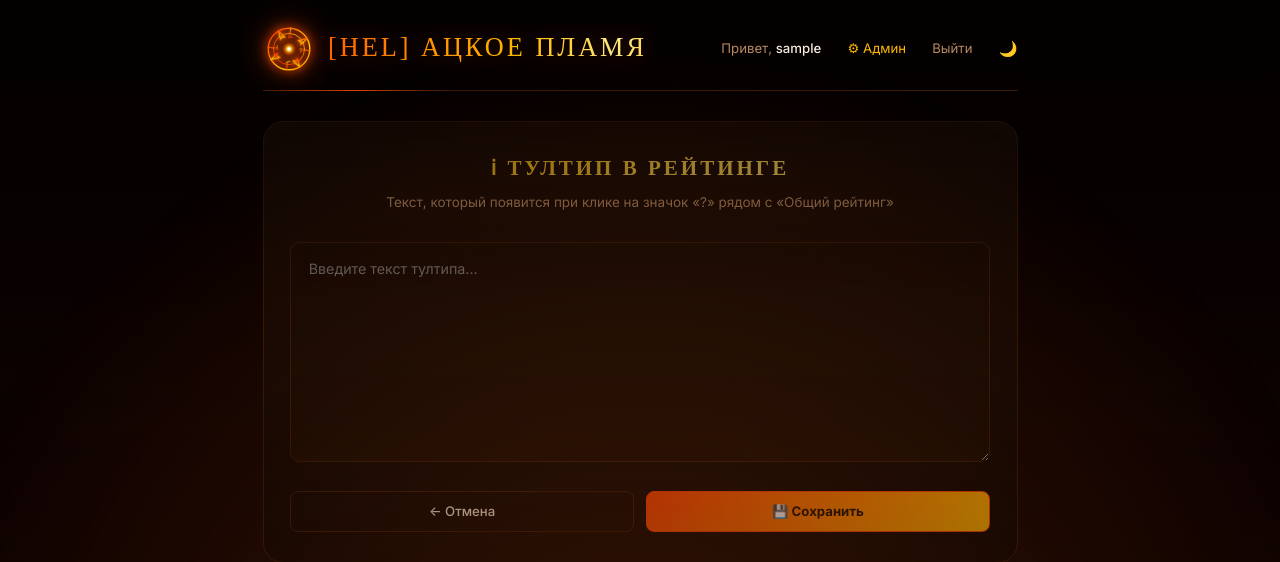
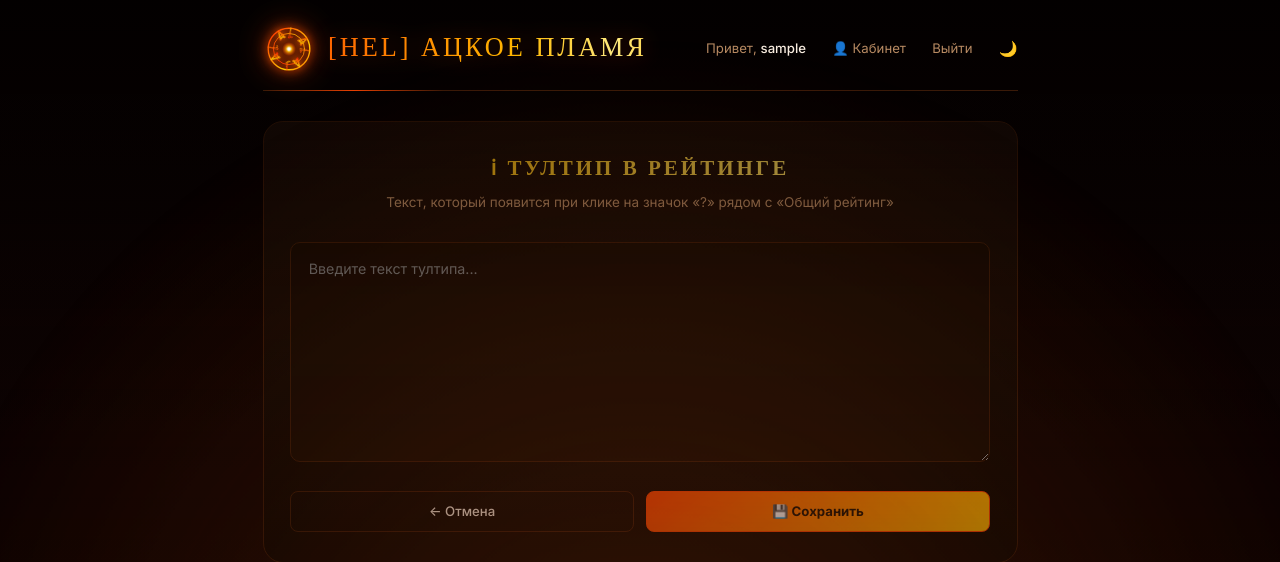
Before and after one commit to paradigmaafk-boop/e-hell, a Flask app: page /admin/rating-tooltip in a window 1280 px wide. Shown: the top 562 px of the page. Run offline with Flask 3, Linux system fonts and the light colour scheme; the visitor is signed in with stand-in values (Sample User, id 1); data that the repository does not hold is empty; some libraries are stand-ins or nearby versions; some web fonts are replaced.

Commit message:
Update admin_tooltip.html

```diff
--- a/templates/admin_tooltip.html
+++ b/templates/admin_tooltip.html
@@ -120,7 +120,7 @@
         </a>
         <div class="header-right">
             <span class="user">Привет, <b>{{ session['username'] }}</b></span>
-            <a href="/admin" class="link-btn header-link" style="color: var(--accent-warm);">⚙ Админ</a>
+            <a href="/cabinet" class="link-btn header-link">👤 Кабинет</a>
             <a href="/logout" class="link-btn header-link">Выйти</a>
             <button class="moon" id="theme-toggle">🌙</button>
         </div>
```
